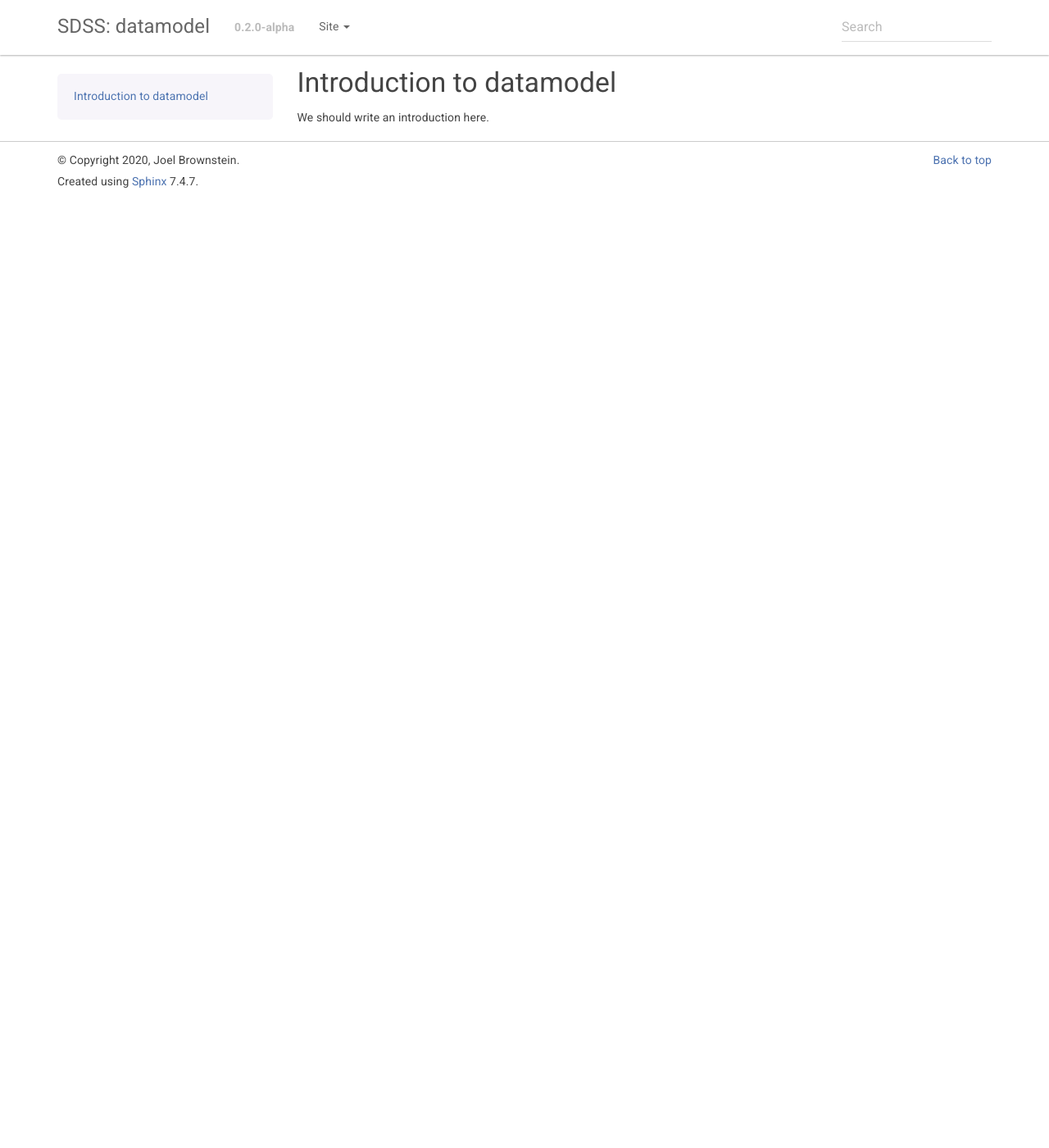
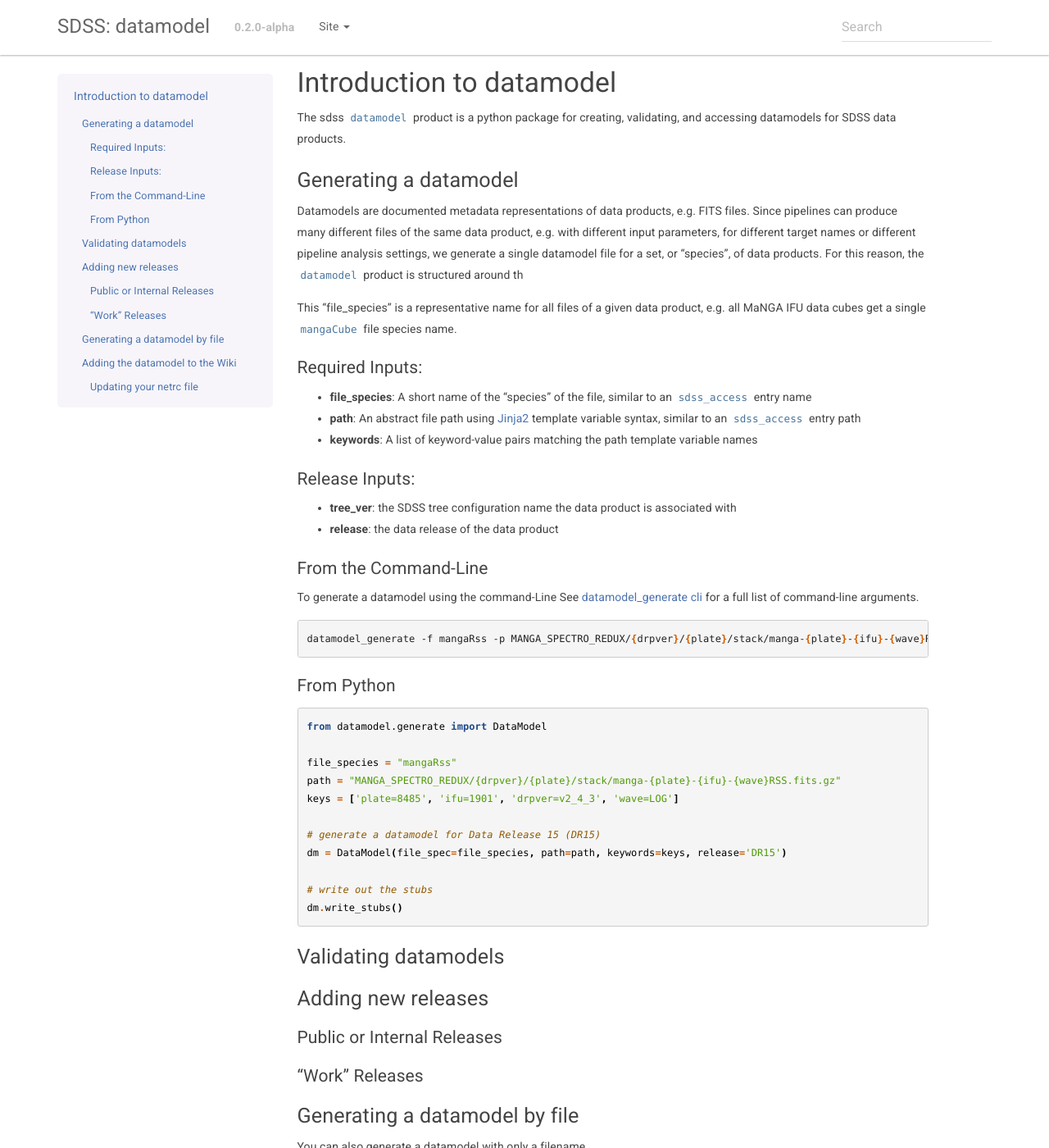
Before and after one commit to sdss/datamodel, a Sphinx documentation site: the page built from docs/sphinx/intro.rst, in a window 1280 px wide and 1400 px high. Shown: the whole window at 82% size. Built offline with Sphinx 7.4.7, drawn with Linux system fonts in a browser that asks for light colours; the version number is read from the project's files by our own code; some of the changed text lies outside the part shown.

Commit message:
beginning docs update

```diff
--- a/docs/sphinx/conf.py
+++ b/docs/sphinx/conf.py
@@ -47,7 +47,7 @@
 # ones.
 extensions = ['sphinx.ext.autodoc', 'sphinx.ext.napoleon', 'sphinx.ext.autosummary',
               'sphinx.ext.todo', 'sphinx.ext.viewcode', 'sphinx.ext.mathjax',
-              'sphinx.ext.intersphinx']
+              'sphinx.ext.intersphinx', 'sphinxarg.ext']
 
 # Add any paths that contain templates here, relative to this directory.
 templates_path = ['_templates']
--- a/docs/sphinx/index.rst
+++ b/docs/sphinx/index.rst
@@ -15,7 +15,6 @@
 .. toctree::
   :maxdepth: 2
 
-  What's new in datamodel? <CHANGELOG>
   Introduction to datamodel <intro>
 
 
@@ -26,6 +25,8 @@
    :maxdepth: 1
 
    api
+   CHANGELOG
+   commands
 
 
 Indices and tables
--- a/docs/sphinx/intro.rst
+++ b/docs/sphinx/intro.rst
@@ -2,6 +2,105 @@
 .. _intro:
 
 Introduction to datamodel
-===============================
+=========================
 
-We should write an introduction here.
+The sdss ``datamodel`` product is a python package for creating, validating, and accessing datamodels
+for SDSS data products.
+
+Generating a datamodel
+----------------------
+
+Datamodels are documented metadata representations of data products, e.g. FITS files.  Since pipelines
+can produce many different files of the same data product, e.g. with different input parameters, for
+different target names or different pipeline analysis settings, we generate a single datamodel file
+for a set, or "species", of data products.  For this reason, the ``datamodel`` product is structured
+around th
+
+This "file_species" is a representative name for all files of a given data product,
+e.g. all MaNGA IFU data cubes get a single ``mangaCube`` file species name.
+
+
+Required Inputs:
+^^^^^^^^^^^^^^^^
+
+- **file_species**: A short name of the "species" of the file, similar to an ``sdss_access`` entry name
+- **path**: An abstract file path using `Jinja2 <https://jinja.palletsprojects.com/en/3.0.x/>`_ template variable syntax, similar to an ``sdss_access`` entry path
+- **keywords**: A list of keyword-value pairs matching the path template variable names
+
+Release Inputs:
+^^^^^^^^^^^^^^^
+
+- **tree_ver**: the SDSS tree configuration name the data product is associated with
+- **release**: the data release of the data product
+
+
+From the Command-Line
+^^^^^^^^^^^^^^^^^^^^^
+
+To generate a datamodel using the command-Line  See :ref:`usage-dmgen` for a full list of command-line arguments.
+
+.. code-block:: bash
+
+    datamodel_generate -f mangaRss -p MANGA_SPECTRO_REDUX/{drpver}/{plate}/stack/manga-{plate}-{ifu}-{wave}RSS.fits.gz -k plate=8485 ifu=1901 drpver=v2_4_3 wave=LOG -r DR15
+
+
+
+From Python
+^^^^^^^^^^^
+
+.. code-block:: python
+
+    from datamodel.generate import DataModel
+
+    file_species = "mangaRss"
+    path = "MANGA_SPECTRO_REDUX/{drpver}/{plate}/stack/manga-{plate}-{ifu}-{wave}RSS.fits.gz"
+    keys = ['plate=8485', 'ifu=1901', 'drpver=v2_4_3', 'wave=LOG']
+
+    # generate a datamodel for Data Release 15 (DR15)
+    dm = DataModel(file_spec=file_species, path=path, keywords=keys, release='DR15')
+
+    # write out the stubs
+    dm.write_stubs()
+
+
+Validating datamodels
+---------------------
+
+Adding new releases
+-------------------
+
+Public or Internal Releases
+^^^^^^^^^^^^^^^^^^^^^^^^^^^
+
+"Work" Releases
+^^^^^^^^^^^^^^^
+
+Generating a datamodel by file
+------------------------------
+
+You can also generate a datamodel with only a filename
+
+
+Adding the datamodel to the Wiki
+--------------------------------
+
+Once a valid datamodel markdown is created, you will need to upload it to the wiki.  It is best to do this step
+at Utah.  From the Utah machines, run
+::
+
+    datamodel_wiki -e MANGA_SPECTRO_REDUX -f mangaRss
+
+
+Updating your netrc file
+^^^^^^^^^^^^^^^^^^^^^^^^
+
+In order to use the ``datamodel_wiki`` function, you must first add your wiki credentials to a private
+**.netrc** file in your home directory.  Add the following line to ``~/.netrc``,
+::
+
+    machine wiki.sdss.org
+        login <username>
+        password <password>
+
+replacing ``username`` and ``password`` with your wiki credentials.  You also need to confirm that
+your ``~/.netrc`` is not readable, by running `chmod 600 ~/.netrc`.
```
Also changed, not shown: docs/sphinx/api.rst (+58 -5 lines), docs/sphinx/commands.rst (added, +37 -0 lines), 1 other file.
